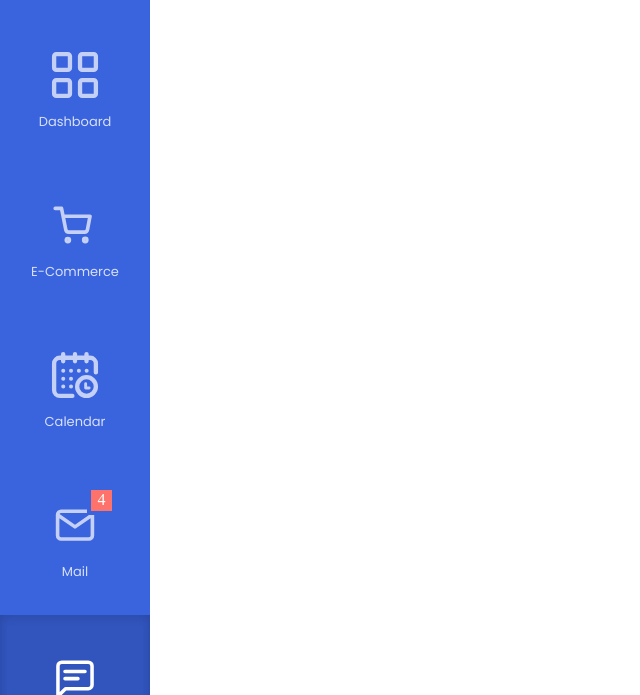
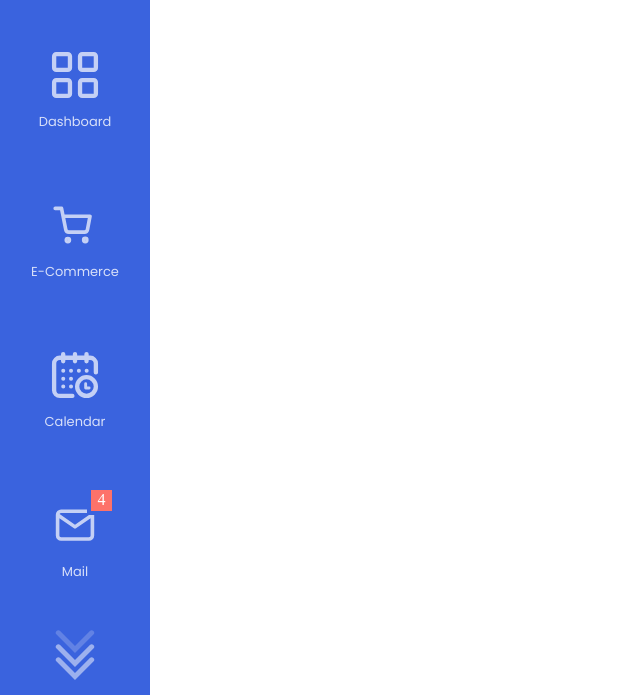
Before and after one commit to LemeshkoNastya/Test-MBS, a plain HTML site: page index.html in a window 1280 px wide. Shown: the part 105-800 px from the top of the page, without its empty margins (0-640 px from the left). Drawn offline with Linux system fonts and the light colour scheme.

Commit message:
feat: invisible scroll at the block

```diff
--- a/index.html
+++ b/index.html
@@ -74,6 +74,17 @@
                 </svg>
                 <span class="sidebar__text">Contacts</span>
             </div>
+            <div class="sidebar__menu sidebar__menu_fixed">
+                <svg class="sidebar__icon sidebar__arrow">
+                    <use xlink:href="assets/icons/icons.svg#arrow"></use>
+                </svg>
+                <svg class="sidebar__icon sidebar__arrow">
+                    <use xlink:href="assets/icons/icons.svg#arrow"></use>
+                </svg>
+                <svg class="sidebar__icon sidebar__arrow">
+                    <use xlink:href="assets/icons/icons.svg#arrow"></use>
+                </svg>
+            </div>
         </div>
     </aside>
     <script src="js/main.js"></script>
--- a/styles/components/_sidebar.scss
+++ b/styles/components/_sidebar.scss
@@ -1,5 +1,8 @@
 .sidebar {
+    position: relative;
     overflow: auto;
+    scrollbar-width: none;
+    -ms-overflow-style: none;
     width: 150px;
     height: 100vh;
     background: $sidebar-background;
@@ -20,10 +23,22 @@
         align-items: center;
         height: 150px;
 
+        &:nth-child(10) {
+            margin-bottom: 70px;
+        }
+
         &_active {
             background: $sidebar-background-menu-active;
             box-shadow: inset 0px -4px 8px $sidebar-shadow-menu-active,
                 inset 0px 4px 8px $sidebar-shadow-menu-active;
+        }
+
+        &_fixed {
+            position: fixed;
+            bottom: 0;
+            width: 150px;
+            height: 106px;
+            background: $sidebar-background;
         }
 
         &_natification::before {
@@ -75,4 +90,24 @@
             opacity: 1;
         }
     }
+
+    &__arrow {
+        position: absolute;
+        width: 40px;
+        height: 40px;
+
+        &:nth-child(1) {
+            opacity: 0.2;
+        }
+
+        &:nth-child(2) {
+            opacity: 0.5;
+            margin-top: 27px;
+        }
+
+        &:nth-child(3) {
+            opacity: 0.5;
+            margin-top: 54px;
+        }
+    }
 }
--- a/styles/main.scss
+++ b/styles/main.scss
@@ -9,4 +9,9 @@
     padding: 0;
 }
 
+::-webkit-scrollbar { /* chrome based */
+    width: 0px;  /* ширина scrollbar'a */
+    background: transparent;  /* опционально */
+}
+
 @import "./components/_sidebar";
```
Also changed, not shown: styles/main.css, 1 other file.
